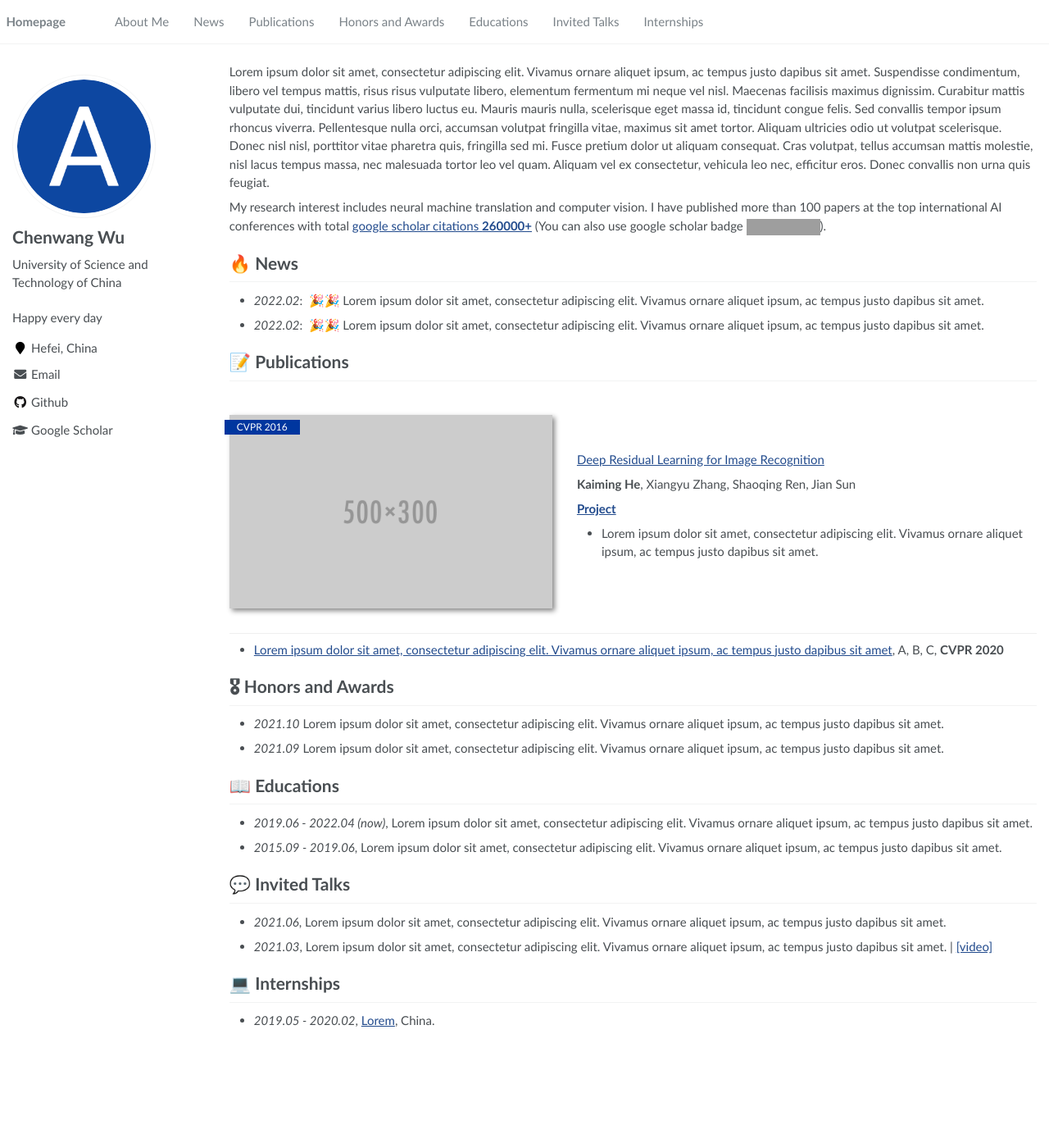
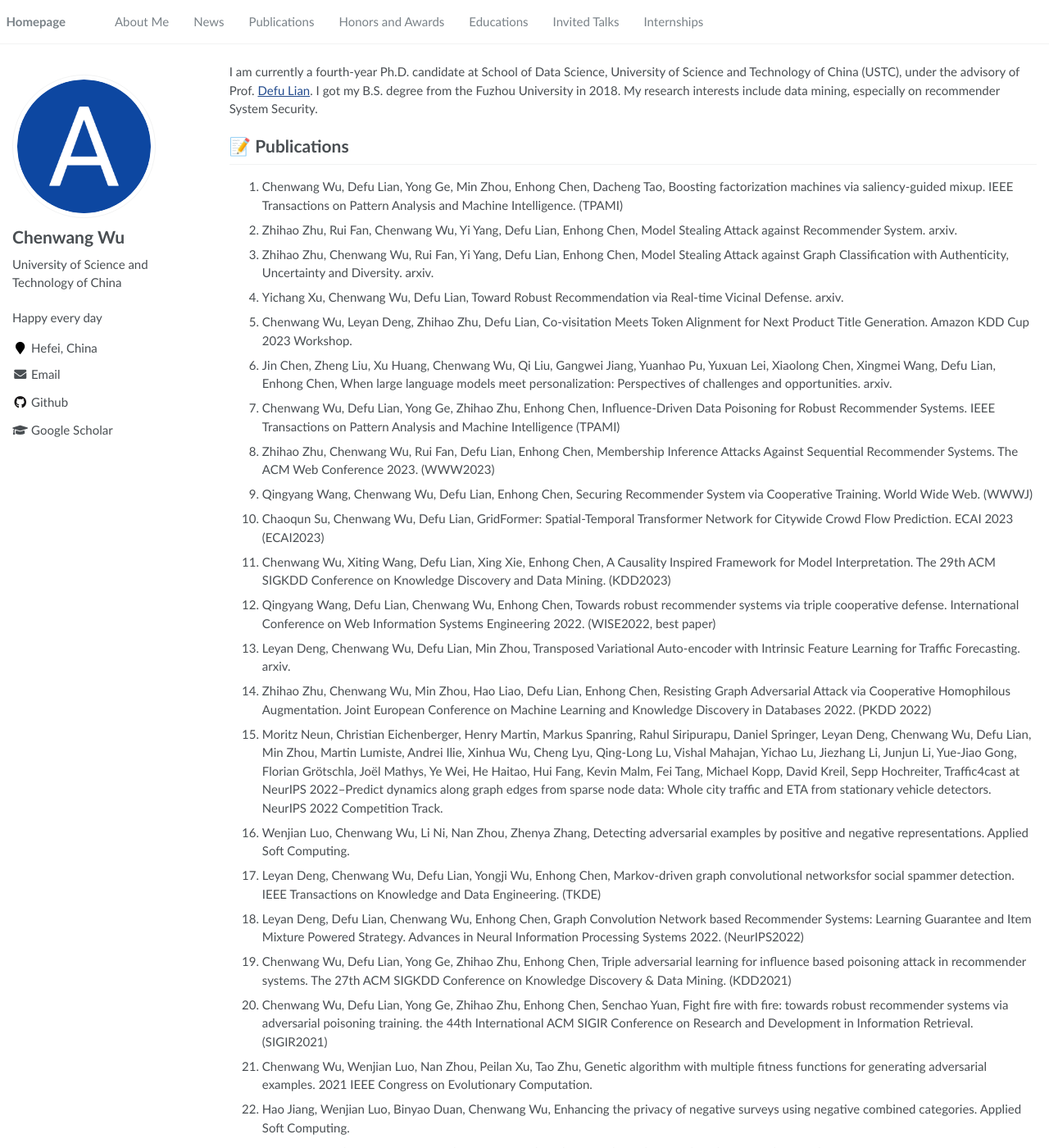
Before and after one commit to Daftstone/Daftstone.github.io, a Jekyll site: the page built from _pages/about.md, in a window 1280 px wide and 1400 px high. Shown: the whole window at 82% size. Built offline with Jekyll 4.4.1, drawn with Linux system fonts in a browser that asks for light colours; some of the changed text lies outside the part shown; grey boxes are pictures that could not be loaded.

Commit message:
Update about.md

```diff
--- a/_pages/about.md
+++ b/_pages/about.md
@@ -17,42 +17,67 @@ redirect_from:
 
 <span class='anchor' id='about-me'></span>
 
-Lorem ipsum dolor sit amet, consectetur adipiscing elit. Vivamus ornare aliquet ipsum, ac tempus justo dapibus sit amet. Suspendisse condimentum, libero vel tempus mattis, risus risus vulputate libero, elementum fermentum mi neque vel nisl. Maecenas facilisis maximus dignissim. Curabitur mattis vulputate dui, tincidunt varius libero luctus eu. Mauris mauris nulla, scelerisque eget massa id, tincidunt congue felis. Sed convallis tempor ipsum rhoncus viverra. Pellentesque nulla orci, accumsan volutpat fringilla vitae, maximus sit amet tortor. Aliquam ultricies odio ut volutpat scelerisque. Donec nisl nisl, porttitor vitae pharetra quis, fringilla sed mi. Fusce pretium dolor ut aliquam consequat. Cras volutpat, tellus accumsan mattis molestie, nisl lacus tempus massa, nec malesuada tortor leo vel quam. Aliquam vel ex consectetur, vehicula leo nec, efficitur eros. Donec convallis non urna quis feugiat.
 
-My research interest includes neural machine translation and computer vision. I have published more than 100 papers at the top international AI conferences with total <a href='https://scholar.google.com/citations?user=DhtAFkwAAAAJ'>google scholar citations <strong><span id='total_cit'>260000+</span></strong></a> (You can also use google scholar badge <a href='https://scholar.google.com/citations?user=DhtAFkwAAAAJ'><img src="https://img.shields.io/endpoint?url={{ url | url_encode }}&logo=Google%20Scholar&labelColor=f6f6f6&color=9cf&style=flat&label=citations"></a>).
+I am currently a fourth-year Ph.D. candidate at School of Data Science, University of Science and Technology of China (USTC), under the advisory of Prof. [Defu Lian](https://faculty.ustc.edu.cn/liandefu). I got my B.S. degree from the Fuzhou University in 2018.
+My research interests include data mining, especially on recommender System Security.
 
 
-# 🔥 News
-- *2022.02*: &nbsp;🎉🎉 Lorem ipsum dolor sit amet, consectetur adipiscing elit. Vivamus ornare aliquet ipsum, ac tempus justo dapibus sit amet.
-- *2022.02*: &nbsp;🎉🎉 Lorem ipsum dolor sit amet, consectetur adipiscing elit. Vivamus ornare aliquet ipsum, ac tempus justo dapibus sit amet.
-
 # 📝 Publications
-
-<div class='paper-box'><div class='paper-box-image'><div><div class="badge">CVPR 2016</div><img src='images/500x300.png' alt="sym" width="100%"></div></div>
-<div class='paper-box-text' markdown="1">
-
-[Deep Residual Learning for Image Recognition](https://openaccess.thecvf.com/content_cvpr_2016/papers/He_Deep_Residual_Learning_CVPR_2016_paper.pdf)
-
-**Kaiming He**, Xiangyu Zhang, Shaoqing Ren, Jian Sun
-
-[**Project**](https://scholar.google.com/citations?view_op=view_citation&hl=zh-CN&user=DhtAFkwAAAAJ&citation_for_view=DhtAFkwAAAAJ:ALROH1vI_8AC) <strong><span class='show_paper_citations' data='DhtAFkwAAAAJ:ALROH1vI_8AC'></span></strong>
-- Lorem ipsum dolor sit amet, consectetur adipiscing elit. Vivamus ornare aliquet ipsum, ac tempus justo dapibus sit amet.
-</div>
-</div>
-
-- [Lorem ipsum dolor sit amet, consectetur adipiscing elit. Vivamus ornare aliquet ipsum, ac tempus justo dapibus sit amet](https://github.com), A, B, C, **CVPR 2020**
+1. Chenwang Wu, Defu Lian, Yong Ge, Min Zhou, Enhong Chen, Dacheng Tao, Boosting factorization machines via saliency-guided mixup. IEEE Transactions on Pattern Analysis and Machine Intelligence. (TPAMI)
+2. Zhihao Zhu, Rui Fan, Chenwang Wu, Yi Yang, Defu Lian, Enhong Chen, Model Stealing Attack against Recommender System. arxiv.
+3. Zhihao Zhu, Chenwang Wu, Rui Fan, Yi Yang, Defu Lian, Enhong Chen, Model Stealing Attack against Graph Classification with Authenticity, Uncertainty and Diversity. arxiv.
+4. Yichang Xu, Chenwang Wu, Defu Lian, Toward Robust Recommendation via Real-time Vicinal Defense. arxiv.
+5. Chenwang Wu, Leyan Deng, Zhihao Zhu, Defu Lian, Co-visitation Meets Token Alignment for Next Product Title Generation. Amazon KDD Cup 2023 Workshop.
+6. Jin Chen, Zheng Liu, Xu Huang, Chenwang Wu, Qi Liu, Gangwei Jiang, Yuanhao Pu, Yuxuan Lei, Xiaolong Chen, Xingmei Wang, Defu Lian, Enhong Chen, When large language models meet personalization: Perspectives of challenges and opportunities. arxiv.
+7. Chenwang Wu, Defu Lian, Yong Ge, Zhihao Zhu, Enhong Chen, Influence-Driven Data Poisoning for Robust Recommender Systems. IEEE Transactions on Pattern Analysis and Machine Intelligence (TPAMI)
+8. Zhihao Zhu, Chenwang Wu, Rui Fan, Defu Lian, Enhong Chen, Membership Inference Attacks Against Sequential Recommender Systems. The ACM Web Conference 2023. (WWW2023)
+9. Qingyang Wang, Chenwang Wu, Defu Lian, Enhong Chen, Securing Recommender System via Cooperative Training. World Wide Web. (WWWJ)
+10. Chaoqun Su, Chenwang Wu, Defu Lian, GridFormer: Spatial-Temporal Transformer Network for Citywide Crowd Flow Prediction. ECAI 2023 (ECAI2023)
+11. Chenwang Wu, Xiting Wang, Defu Lian, Xing Xie, Enhong Chen, A Causality Inspired Framework for Model Interpretation. The 29th ACM SIGKDD Conference on Knowledge Discovery and Data Mining. (KDD2023)
+12. Qingyang Wang, Defu Lian, Chenwang Wu, Enhong Chen, Towards robust recommender systems via triple cooperative defense. International Conference on Web Information Systems Engineering 2022. (WISE2022, best paper)
+13. Leyan Deng, Chenwang Wu, Defu Lian, Min Zhou, Transposed Variational Auto-encoder with Intrinsic Feature Learning for Traffic Forecasting. arxiv.
+14. Zhihao Zhu, Chenwang Wu, Min Zhou, Hao Liao, Defu Lian, Enhong Chen, Resisting Graph Adversarial Attack via Cooperative Homophilous Augmentation. Joint European Conference on Machine Learning and Knowledge Discovery in Databases 2022. (PKDD 2022)
+15. Moritz Neun, Christian Eichenberger, Henry Martin, Markus Spanring, Rahul Siripurapu, Daniel Springer, Leyan Deng, Chenwang Wu, Defu Lian, Min Zhou, Martin Lumiste, Andrei Ilie, Xinhua Wu, Cheng Lyu, Qing-Long Lu, Vishal Mahajan, Yichao Lu, Jiezhang Li, Junjun Li, Yue-Jiao Gong, Florian Grötschla, Joël Mathys, Ye Wei, He Haitao, Hui Fang, Kevin Malm, Fei Tang, Michael Kopp, David Kreil, Sepp Hochreiter, Traffic4cast at NeurIPS 2022–Predict dynamics along graph edges from sparse node data: Whole city traffic and ETA from stationary vehicle detectors. NeurIPS 2022 Competition Track.
+16. Wenjian Luo, Chenwang Wu, Li Ni, Nan Zhou, Zhenya Zhang, Detecting adversarial examples by positive and negative representations. Applied Soft Computing.
+17. Leyan Deng, Chenwang Wu, Defu Lian, Yongji Wu, Enhong Chen, Markov-driven graph convolutional networksfor social spammer detection. IEEE Transactions on Knowledge and Data Engineering. (TKDE)
+18. Leyan Deng, Defu Lian, Chenwang Wu, Enhong Chen, Graph Convolution Network based Recommender Systems: Learning Guarantee and Item Mixture Powered Strategy. Advances in Neural Information Processing Systems 2022. (NeurIPS2022)
+19. Chenwang Wu, Defu Lian, Yong Ge, Zhihao Zhu, Enhong Chen, Triple adversarial learning for influence based poisoning attack in recommender systems. The 27th ACM SIGKDD Conference on Knowledge Discovery & Data Mining. (KDD2021)
+20. Chenwang Wu, Defu Lian, Yong Ge, Zhihao Zhu, Enhong Chen, Senchao Yuan, Fight fire with fire: towards robust recommender systems via adversarial poisoning training. the 44th International ACM SIGIR Conference on Research and Development in Information Retrieval. (SIGIR2021)
+21. Chenwang Wu, Wenjian Luo, Nan Zhou, Peilan Xu, Tao Zhu, Genetic algorithm with multiple fitness functions for generating adversarial examples. 2021 IEEE Congress on Evolutionary Computation.
+22. Hao Jiang, Wenjian Luo, Binyao Duan, Chenwang Wu, Enhancing the privacy of negative surveys using negative combined categories. Applied Soft Computing.
+23. Wenjian Luo, Chenwang Wu, Nan Zhou, Li Ni, Random directional attack for fooling deep neural networks. arxiv.
+24. Yu Chen, Youshen Xia, Chenwang Wu, A crop-based multi-branch network for matching cost computation. CISP-BMEI 2018.
 
 # 🎖 Honors and Awards
-- *2021.10* Lorem ipsum dolor sit amet, consectetur adipiscing elit. Vivamus ornare aliquet ipsum, ac tempus justo dapibus sit amet.
-- *2021.09* Lorem ipsum dolor sit amet, consectetur adipiscing elit. Vivamus ornare aliquet ipsum, ac tempus justo dapibus sit amet.
+- *2023.07* KDD CUP 2023 Track 3: Next Product Generation - **Second Place**
+- *2022.11* NeurIPS-2022 Traffic4cast Track 1: Congestion Classes Prediction - **First Place**
+- *2022.11* NeurIPS-2022 Traffic4cast Track 2: Travel Time Prediction - **First Place**
+- *2021.10* National Scholarship
+- *2021.07* KDD CUP 2021 Track 1: Multi-Dataset Time Series Anomaly Detection - **Ninth Place**
+- *2020.07* KDD CUP 2020 Track 2: Graph Adversarial Attack & Defense - **Third Place**
+- *2018, 2019, 2021, 2023* The First-Class Scholarship
+- *2020, 2022* The Second-Class Scholarship
 
 # 📖 Educations
-- *2019.06 - 2022.04 (now)*, Lorem ipsum dolor sit amet, consectetur adipiscing elit. Vivamus ornare aliquet ipsum, ac tempus justo dapibus sit amet.
-- *2015.09 - 2019.06*, Lorem ipsum dolor sit amet, consectetur adipiscing elit. Vivamus ornare aliquet ipsum, ac tempus justo dapibus sit amet.
-
-# 💬 Invited Talks
-- *2021.06*, Lorem ipsum dolor sit amet, consectetur adipiscing elit. Vivamus ornare aliquet ipsum, ac tempus justo dapibus sit amet.
-- *2021.03*, Lorem ipsum dolor sit amet, consectetur adipiscing elit. Vivamus ornare aliquet ipsum, ac tempus justo dapibus sit amet.  \| [\[video\]](https://github.com/)
+- *2020.09 - 2024.06 (now)*, Ph.D. student, School of Data Science, University of Science and Technology of China. Advised by Prof. Defu Lian.
+- *2018.09 - 2020.06*, Master, School of Computer Science and Technology, University of Science and Technology of China. Advised by Prof. Wenjian Luo.
+- *2014.09 - 2018.06*, Bachelor, College of Mathematics and Computer Science, Fuzhou University.
 
 # 💻 Internships
-- *2019.05 - 2020.02*, [Lorem](https://github.com/), China.
+- *2022.06 - 2023.06*, Social computing Group, Microsoft Research Asia.
+  - Design a fast and reliable interpretable method for black box models
+  - Assess higher-order thinking of GPT based on psychological technology
+  - Mentor: [Xiting Wang](https://scholar.google.com.hk/citations?user=urC8meQAAAAJ)
+
+# 💬 Professional Services
+- PC member, KDD 2024, 2023
+- PC member, AAAI 2023
+- PC member, CIKM 2023, 2022
+- PC member, SDM, 2023
+- PC member, ECML-PKDD 2023
+- PC member, WWW 2022
+- Reviewer of IEEE Transactions on Knowledge and Data Engineering
+- Reviewer of ACM Transactions on Information Systems
+- Reviewer of World Wide Web Journal
+- Reviewer of Journal of Computer Research and Development
+- Reviewer of Journal of Data Science and Analytics
```
